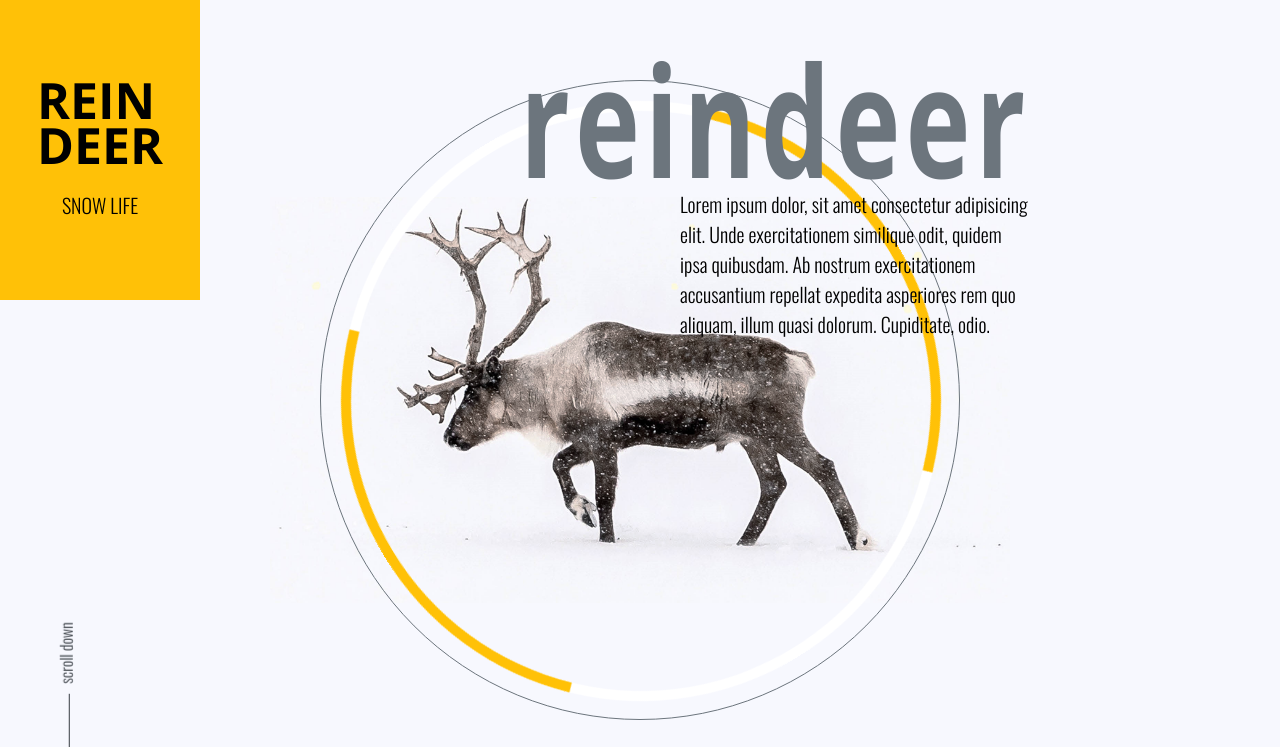
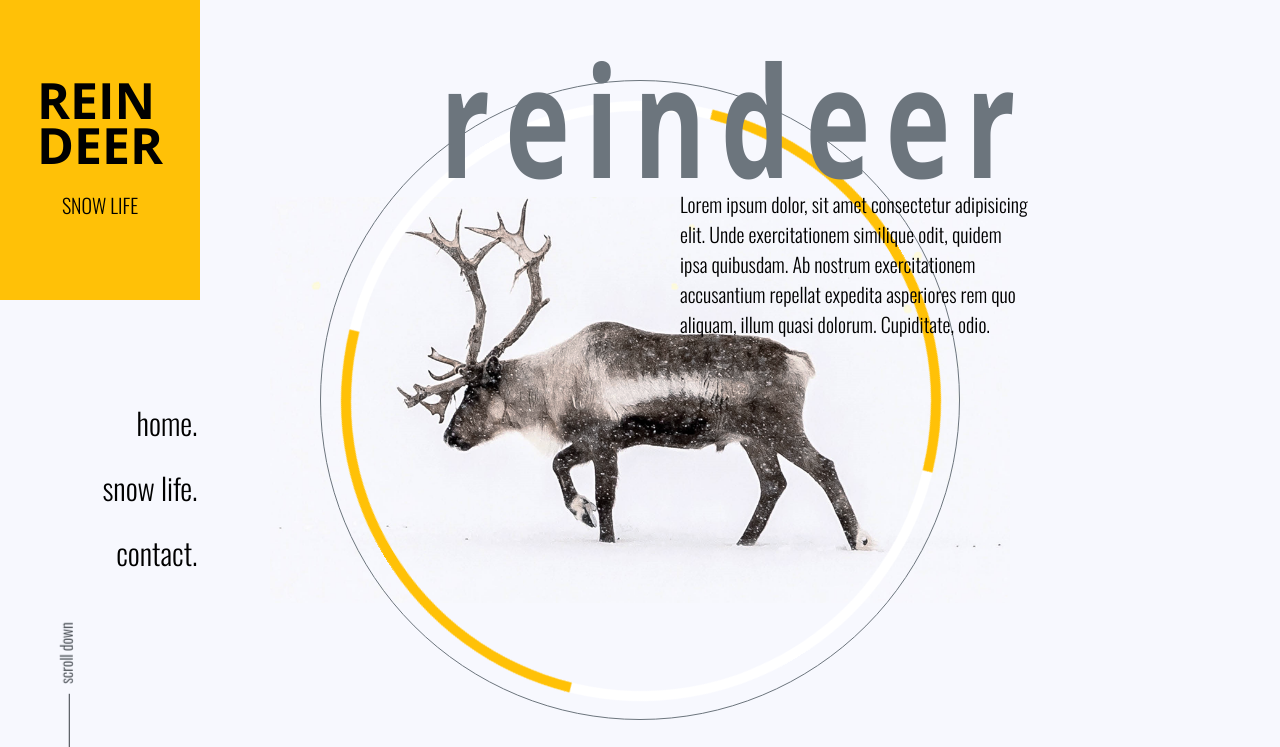
Before and after one commit to krystek77/landing-page-one, a website: page index.html in a window 1280 px wide. Shown: the top 747 px of the page. Drawn offline with nearby package versions, Linux system fonts and the light colour scheme.

Commit message:
add navigation

```diff
--- a/index.html
+++ b/index.html
@@ -23,6 +23,16 @@
         <h2>Rein<span class="deer">deer</span></h2>
         <p>snow life</p>
       </div>
+
+      <!-- navigation -->
+      <nav class="navigation">
+        <ul>
+          <li>home.</li>
+          <li>snow life.</li>
+          <li>contact.</li>
+        </ul>
+      </nav>
+
       <!-- reindeer-->
       <div class="reindeer-wrapper">
         <div class="reindeer-image"></div>
--- a/src/css/index.css
+++ b/src/css/index.css
@@ -88,6 +88,40 @@ h6 {
   font-size: 2rem;
   font-weight: 300;
 }
+.navigation {
+  position: absolute;
+  top: 50%;
+  left: 0;
+  margin-left: 150px;
+}
+.navigation ul {
+  transform: translate(-50%);
+  font-size: 3rem;
+  font-weight: 300;
+  margin: 0;
+  padding: 0;
+  list-style-type: none;
+  display: flex;
+  flex-direction: column;
+  justify-content: center;
+  align-items: flex-end;
+}
+.navigation li {
+  padding-bottom: 2rem;
+  position: relative;
+  cursor: pointer;
+}
+.navigation li:hover::after {
+  position: absolute;
+  top: 50%;
+  right: 0;
+  content: '';
+  display: block;
+  width: 40px;
+  border-bottom: 1px solid var(--yellow);
+  margin-top: -0.5rem;
+  margin-right: -5rem;
+}
 /* reindeer */
 .reindeer-wrapper {
   position: absolute;
@@ -119,7 +153,7 @@ h6 {
   font-weight: bold;
   transform: scaleY(1.4);
   color: var(--gray);
-  letter-spacing: 0.5rem;
+  letter-spacing: 1.5rem;
 }
 .title p {
   max-width: 350px;
```
